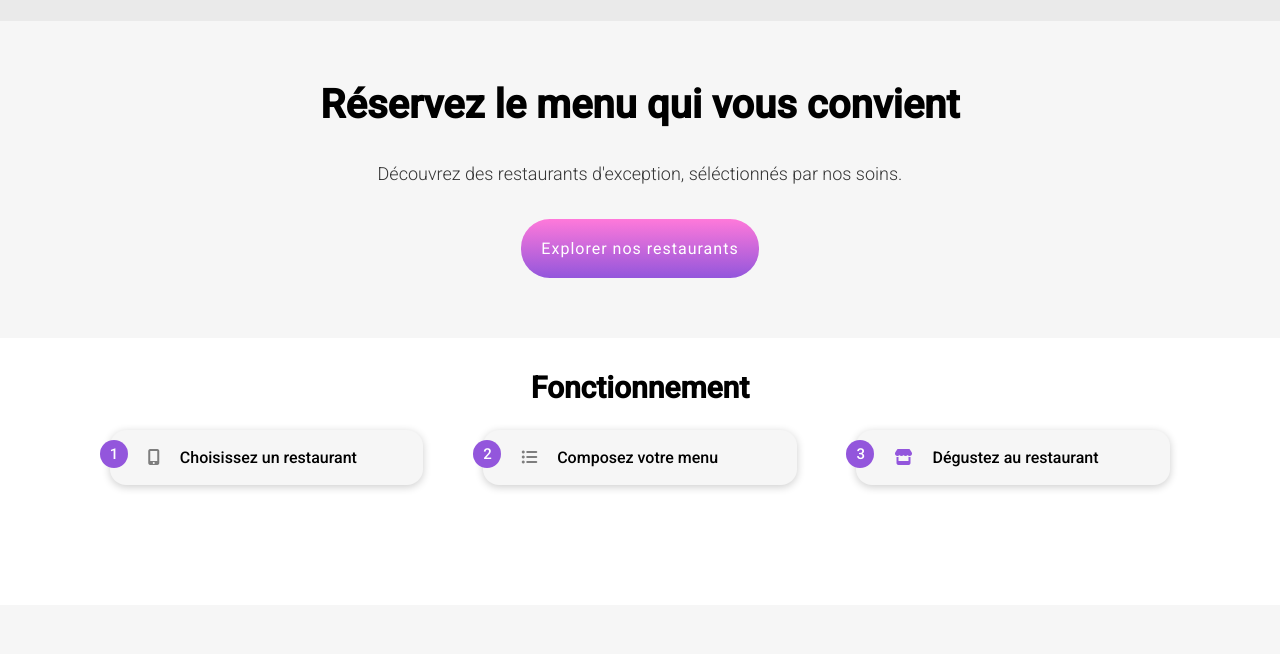
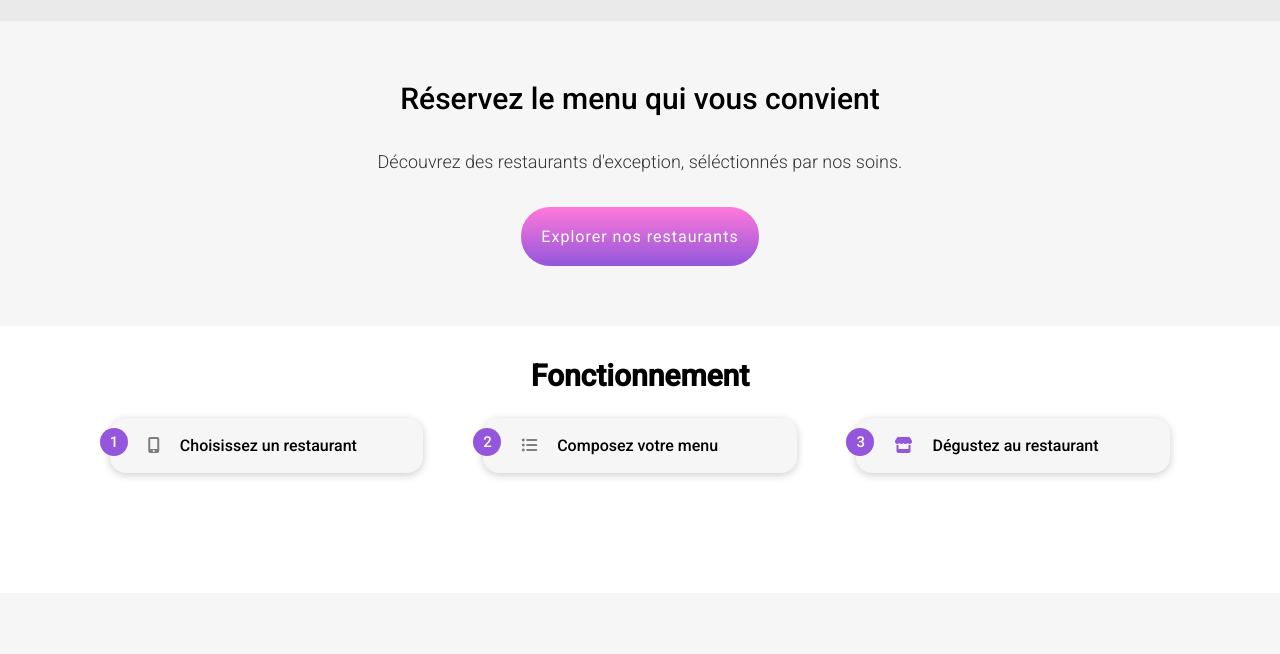
Before and after one commit to NathanMachrouh/Ohmyfood, a website: page index.html in a window 1280 px wide. Shown: the part 99-753 px from the top of the page. Drawn offline with Linux system fonts and the light colour scheme; a web font is replaced by a local one.

Commit message:
IW-27
Correctif

```diff
--- a/index.html
+++ b/index.html
@@ -25,7 +25,7 @@
     </div>
     <div class="main__container">
         <section class="main__description">
-            <h1>Réservez le menu qui vous convient</h1>
+            <h2>Réservez le menu qui vous convient</h2>
             <p>Découvrez des restaurants d'exception, séléctionnés par nos soins.</p>
             <a class="main__description__btn" href="#restaurants">Explorer nos restaurants</a>
         </section>
--- a/styles/index.scss
+++ b/styles/index.scss
@@ -104,7 +104,7 @@ a {
     padding: 60px 0;
     gap: 35px;
 
-    h1 {
+    h2 {
         font-size: 30px;
         width: 90%;
         font-weight: 500;
```
Also changed, not shown: restaurants/PaletteDuGout.html (+1 -1 lines), styles/style.css.
